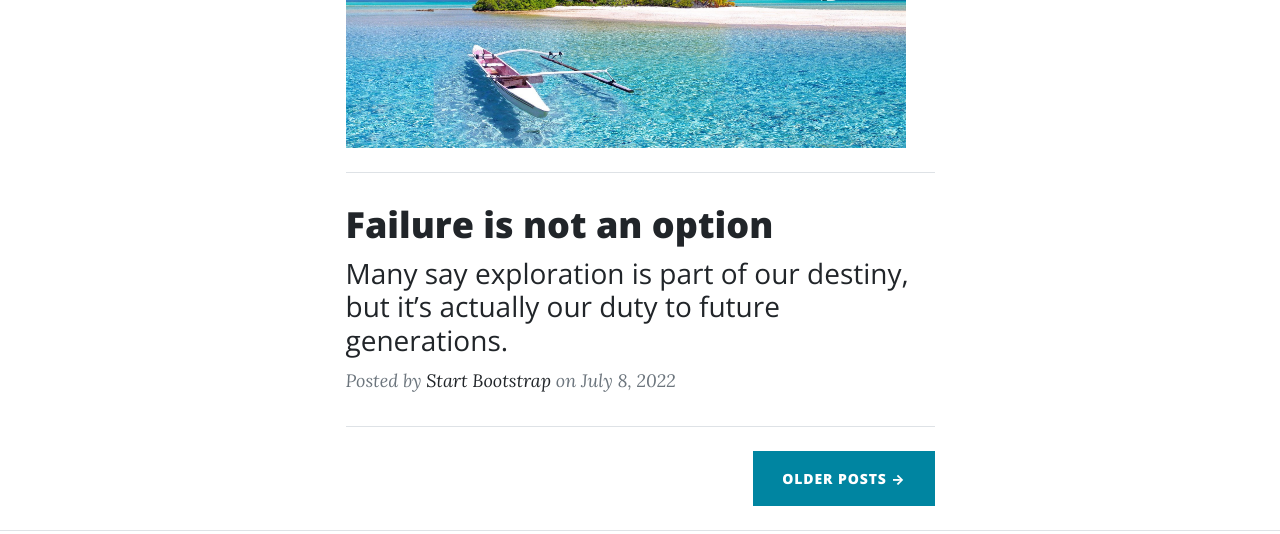
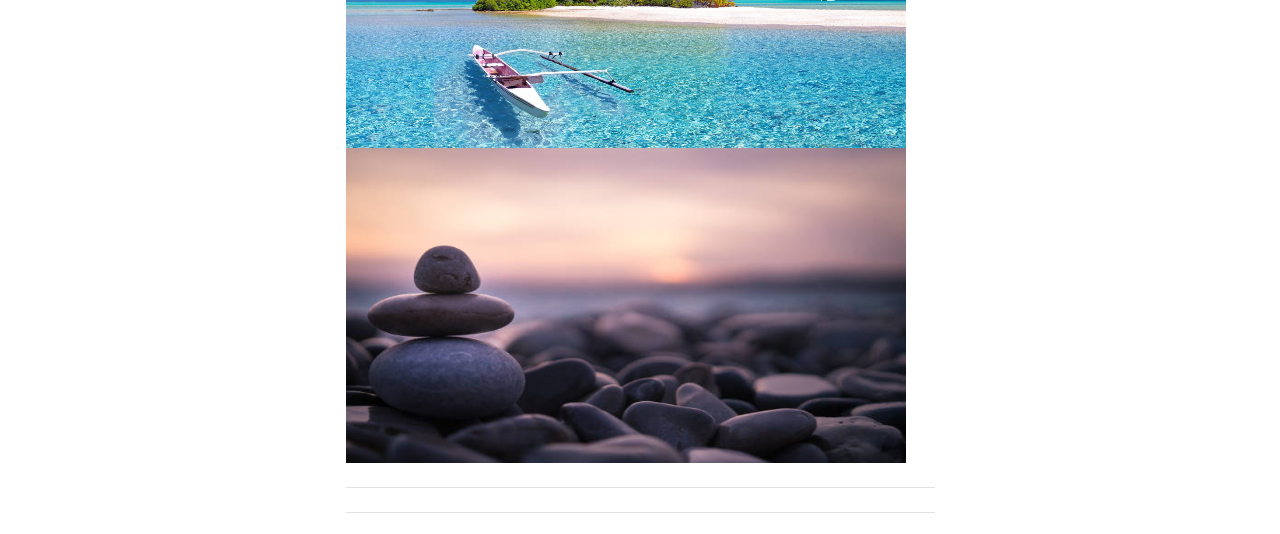
Before and after one commit to md475byu/IS-201-Final-Project-, a plain HTML site: page index.html in a window 1280 px wide. Shown: the part 1434-1968 px from the top of the page. Drawn offline with nearby package versions, Linux system fonts and the light colour scheme.

Commit message:
Add files via upload

```diff
--- a/index.html
+++ b/index.html
@@ -66,24 +66,15 @@
                     <div class="post-meta">
                         <img height="315" width="560" src="images/Tropical.jpg" alt="Canoe in Atoll">
                     </div>
-                    <!-- Divider-->
-                    <hr class="my-4" />
-                    <!-- Post preview-->
-                    <div class="post-preview">
-                        <a href="HTML/post.html">
-                            <h2 class="post-title">Failure is not an option</h2>
-                            <h3 class="post-subtitle">Many say exploration is part of our destiny, but it’s actually our duty to future generations.</h3>
-                        </a>
-                        <p class="post-meta">
-                            Posted by
-                            <a href="#!">Start Bootstrap</a>
-                            on July 8, 2022
-                        </p>
+                    <div class="post-meta">
+                        <img height="315" width="560" src="images/Rocks.jpeg" alt="Canoe in Atoll">
                     </div>
                     <!-- Divider-->
                     <hr class="my-4" />
+                    <!-- Divider-->
+                    <hr class="my-4" />
                     <!-- Pager-->
-                    <div class="d-flex justify-content-end mb-4"><a class="btn btn-primary text-uppercase" href="#!">Older Posts →</a></div>
+                    <div class="d-flex justify-content-end mb-4"><a class="btn btn-primary text-uppercase" href="#!">Top of Page →</a></div>
                 </div>
             </div>
         </div>
```
